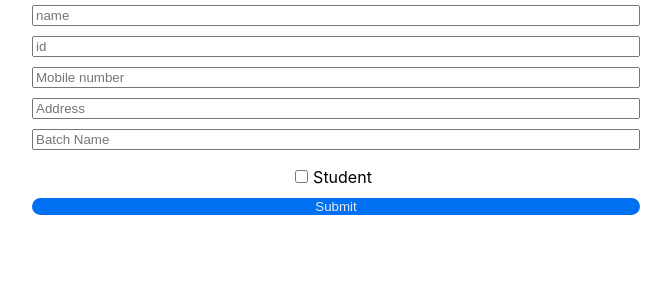
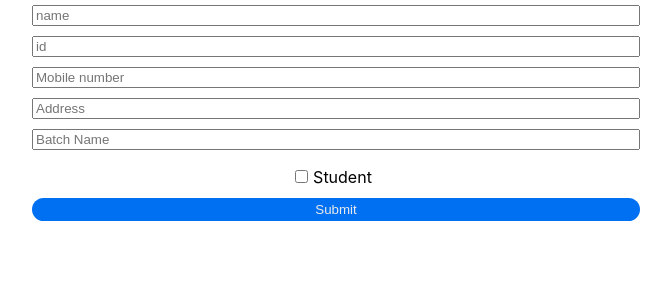
Before and after one commit to sohagraha/simple-form, a Next.js app: page / in a window 1280 px wide. Shown: the top 300 px of the page, without its empty margins (304-975 px from the left). Built offline with nearby package versions, Linux system fonts and the light colour scheme.

Commit message:
some change

```diff
--- a/styles/Home.module.css
+++ b/styles/Home.module.css
@@ -125,7 +125,8 @@
   background-color: #0070f3;
   width: 50%;
   border-radius: 15px;
-  color: #eaeaea
+  color: #eaeaea;
+  padding: 4px 0;
 }
 
 .checkboxContainer {
```
